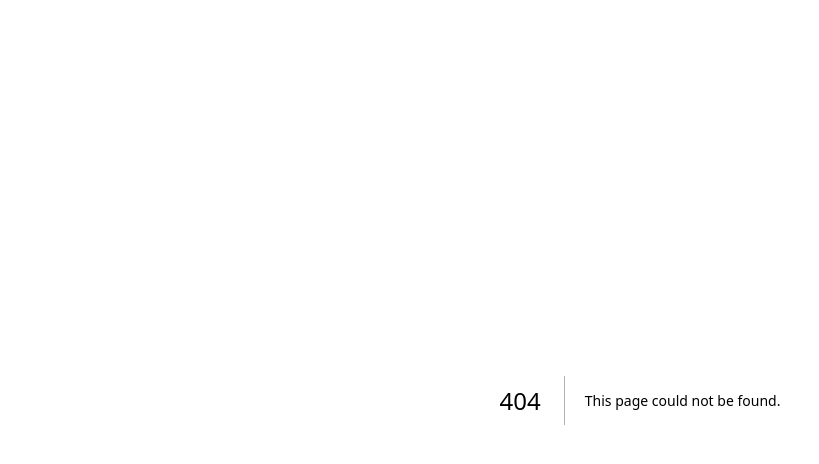
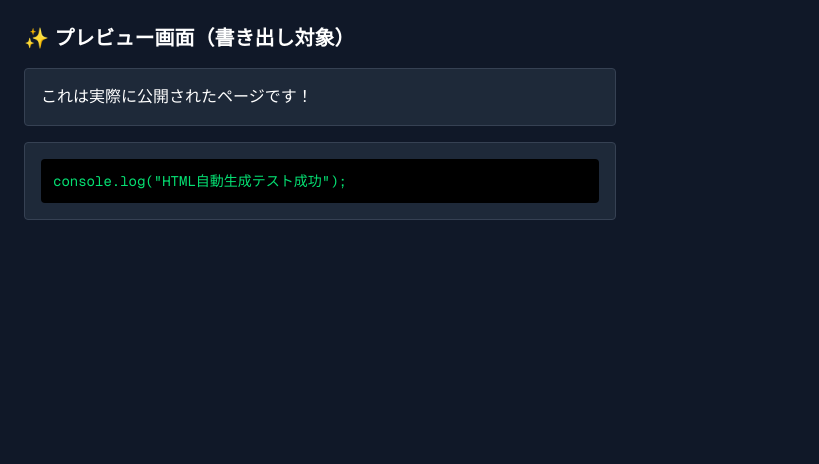
Before and after one commit to yurayura3812-svg/portfolio-builder, a Next.js app: page /share in a window 1280 px wide. Before the commit this address had no page. Shown: the top 464 px of the page, without its empty margins (0-819 px from the left). Built offline with nearby package versions, Linux system fonts and the light colour scheme.

Commit message:
feat:閲覧者向けの独立した公開用ページ（/share）のモック作成

```diff
--- /dev/null
+++ b/app/share/page.tsx
@@ -0,0 +1,19 @@
+// app/share/page.tsx
+'use client';
+
+import PortfolioView from '../components/PortfolioView';
+
+export default function SharePage() {
+  // 【実験用の仮データ】本来はエディタで保存したデータがここに入ります
+  const mockPublishData = [
+    { id: '1', type: 'text' as const, content: 'これは実際に公開されたページです！' },
+    { id: '2', type: 'code' as const, content: 'console.log("HTML自動生成テスト成功");' }
+  ];
+
+  return (
+    <div className="min-h-screen bg-gray-900">
+      {/* 画面幅いっぱいに、純粋なポートフォリオだけを表示する */}
+      <PortfolioView blocks={mockPublishData} />
+    </div>
+  );
+}
```
